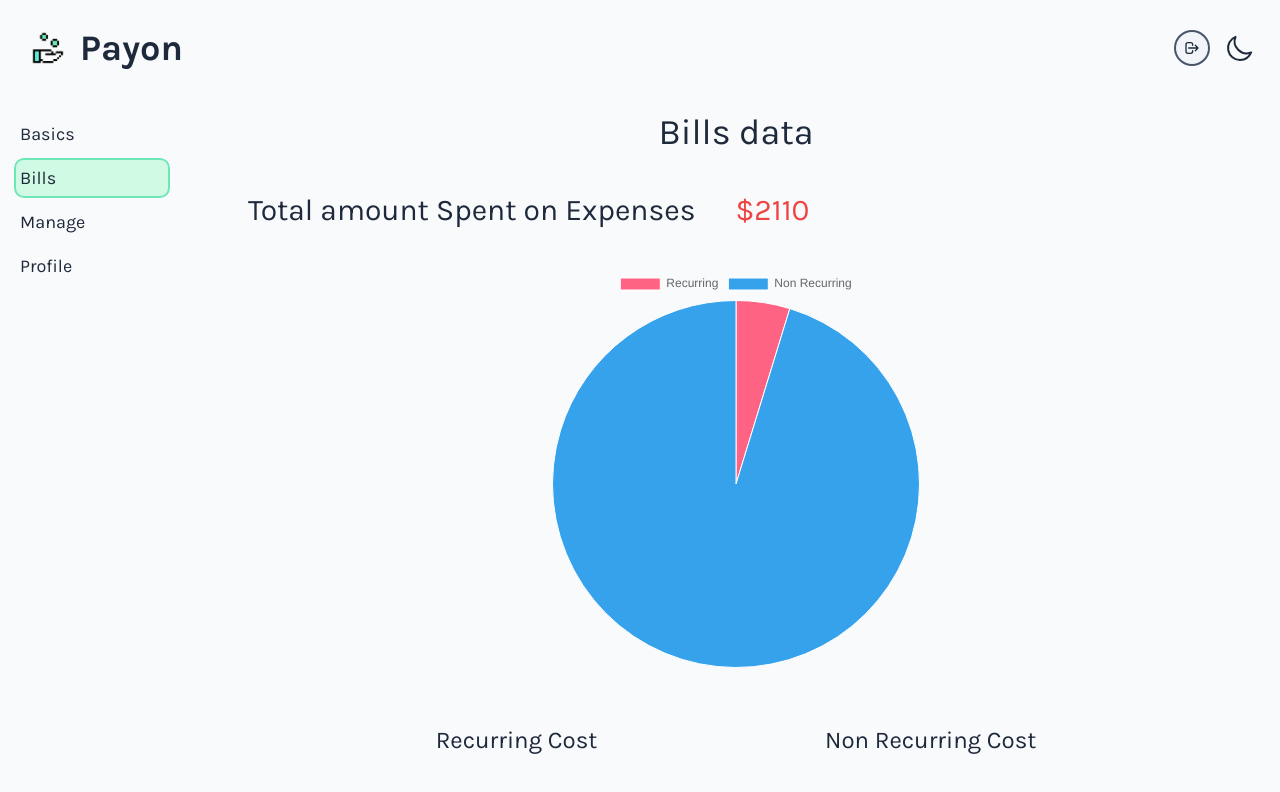
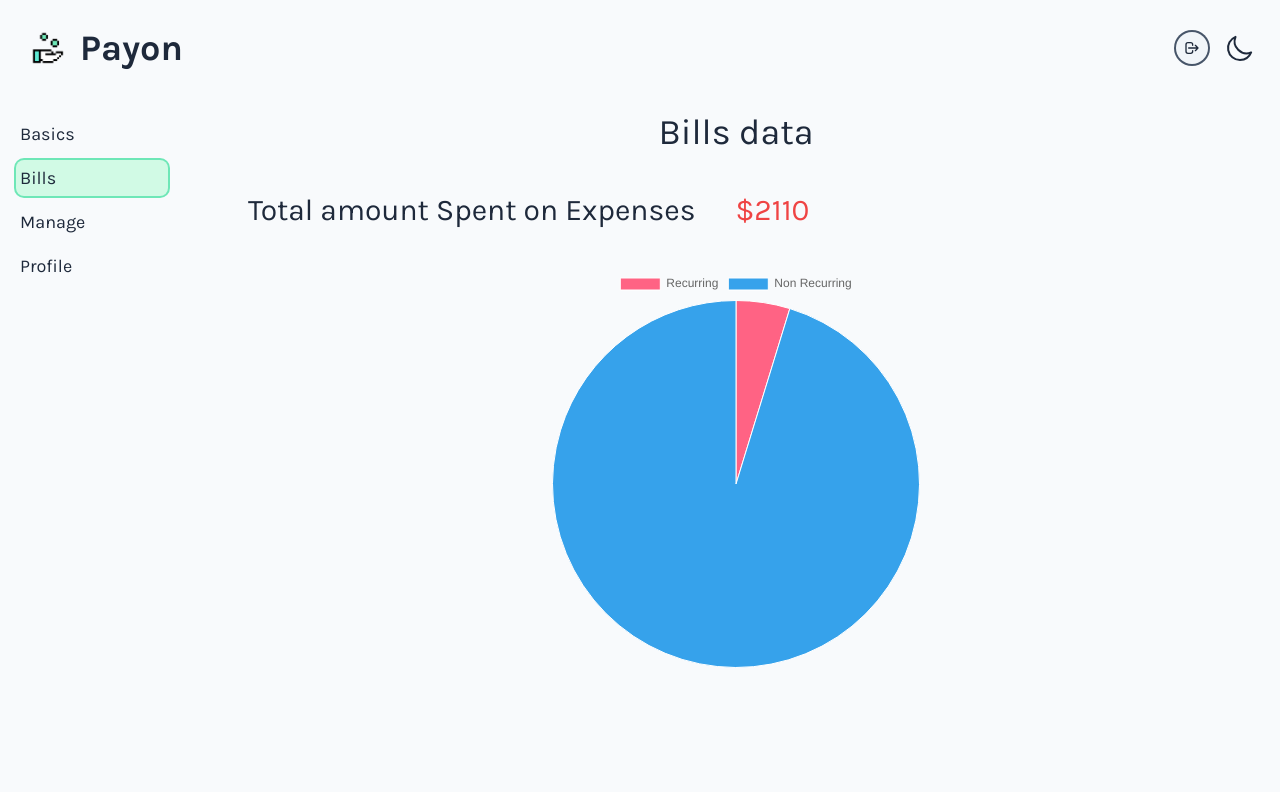
Before and after one commit to pushkarydv/payon-web, a React (Create React App) app: page /dashboard/bills in a window 1280 px wide. Shown: the top 792 px of the page. Built offline with nearby package versions, Linux system fonts and the light colour scheme; sample sign-in values are in the browser's storage.

Commit message:
minor fixes

```diff
--- a/src/components/billsComponent/BarChart.js
+++ b/src/components/billsComponent/BarChart.js
@@ -1,5 +1,5 @@
 import React from "react";
-import { Data } from "../../components/config/BillsData";
+import { Data } from "../../components/localData/BillsData";
 import { Bar } from "react-chartjs-2";
 import {
   Chart as ChartJS,
@@ -91,7 +91,7 @@ export const data = {
 const BarChat = () => {
   return (
     <>
-      <Bar options={options} data={data} />;
+      <Bar options={options} data={data} />
     </>
   );
 };
--- a/src/components/billsComponent/PieChart.js
+++ b/src/components/billsComponent/PieChart.js
@@ -1,5 +1,5 @@
 import React from "react";
-import { Data } from "../../components/config/BillsData";
+import { Data } from "../../components/localData/BillsData";
 import { Pie } from "react-chartjs-2";
 import { Chart, ArcElement } from "chart.js";
 Chart.register(ArcElement);
--- a/src/pages/DashboardPages/Basics.js
+++ b/src/pages/DashboardPages/Basics.js
@@ -1,6 +1,6 @@
 import { CashIcon, CurrencyDollarIcon } from "@heroicons/react/outline";
 import React from "react";
-import { Data } from "../../components/config/BasicData";
+import { Data } from "../../components/localData/BasicData";
 import TransactionBox from "../../components/dashboardComponents/TransactionBox";
 
 export default function Basics() {
--- a/src/pages/DashboardPages/Bills.js
+++ b/src/pages/DashboardPages/Bills.js
@@ -1,6 +1,6 @@
 import React from "react";
 import PieChart from "../../components/billsComponent/PieChart";
-import { Data } from "../../components/config/BillsData";
+import { Data } from "../../components/localData/BillsData";
 
 function sum(arr) {
   return arr.reduce((x, y) => x + y, 0);
@@ -16,19 +16,19 @@ const ExpensesList = (arr) => {
   return newList;
 };
 // To get Recurring list
-const ReccuringList = (arr, str) => {
-  let newList = [];
-  for (let i in arr) {
-    if (arr[i].type === "send" && arr[i].recurring === str) {
-      newList.push(parseInt(arr[i].amount));
-    }
-  }
-  return newList;
-};
+// const ReccuringList = (arr, str) => {
+//   let newList = [];
+//   for (let i in arr) {
+//     if (arr[i].type === "send" && arr[i].recurring === str) {
+//       newList.push(parseInt(arr[i].amount));
+//     }
+//   }
+//   return newList;
+// };
 
 let ExpenseList = ExpensesList(Data.bank.transactions);
-const RECLIST = ReccuringList(Data.bank.transactions, "yes");
-const NONRECLIST = ReccuringList(Data.bank.transactions, "no");
+// const RECLIST = ReccuringList(Data.bank.transactions, "yes");
+// const NONRECLIST = ReccuringList(Data.bank.transactions, "no");
 // const TOTALREC = sum(RECLIST);
 // const TOTALNONREC = sum(NONRECLIST);
 // console.log(ExpenseList);
@@ -45,21 +45,8 @@ export default function Bills() {
           <span className="text-red-500 ml-10">${sum(ExpenseList)}</span>{" "}
         </h2>
 
-        {/* {Data.bank.transactions.map((Array1) => {
-          return <h2 key={Array1.id}>{Array1.amount}</h2>;
-        })} */}
-
         {/* circular graph */}
         <PieChart />
-        {/* Recurring Costs */}
-        <div className="flex justify-evenly mt-14 ">
-          <div className="text-2xl">
-            Recurring Cost
-            {/* <p>The func which you used earlier can be used here</p> */}
-          </div>
-          {/* One time */}
-          <div className="text-2xl">Non Recurring Cost</div>
-        </div>
       </div>
     </>
   );
--- a/src/pages/DashboardPages/Manage.js
+++ b/src/pages/DashboardPages/Manage.js
@@ -1,6 +1,6 @@
 import React from "react";
 import BarChat from "../../components/billsComponent/BarChart";
-import { Data } from "../../components/config/BillsData";
+import { Data } from "../../components/localData/BillsData";
 //functions
 function sum(arr) {
   return arr.reduce((x, y) => x + y, 0);
```
Also changed, not shown: src/components/localData/BasicData.js (renamed from src/components/config/BasicData.js), src/components/localData/BillsData.js (renamed from src/components/config/BillsData.js), src/components/localData/ManageData.js (renamed from src/components/config/ManageData.js).
